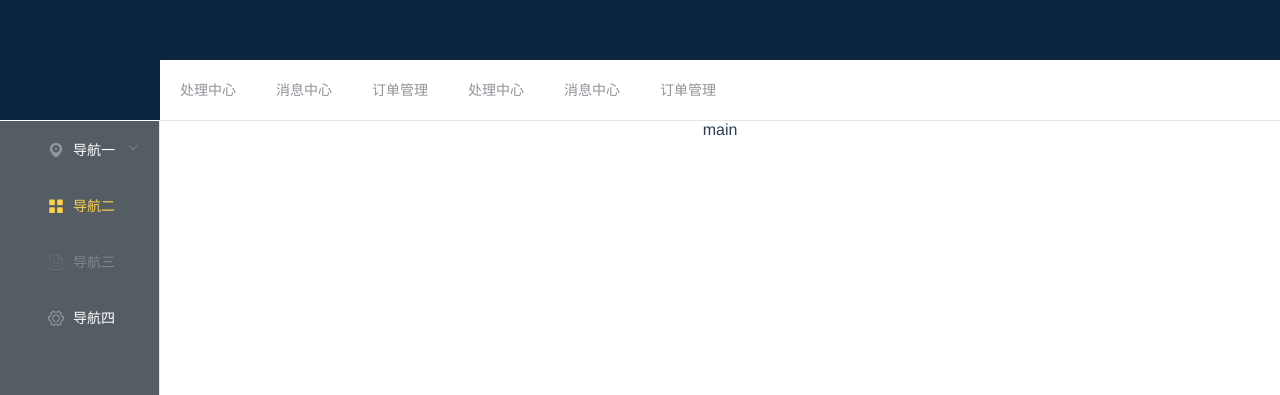
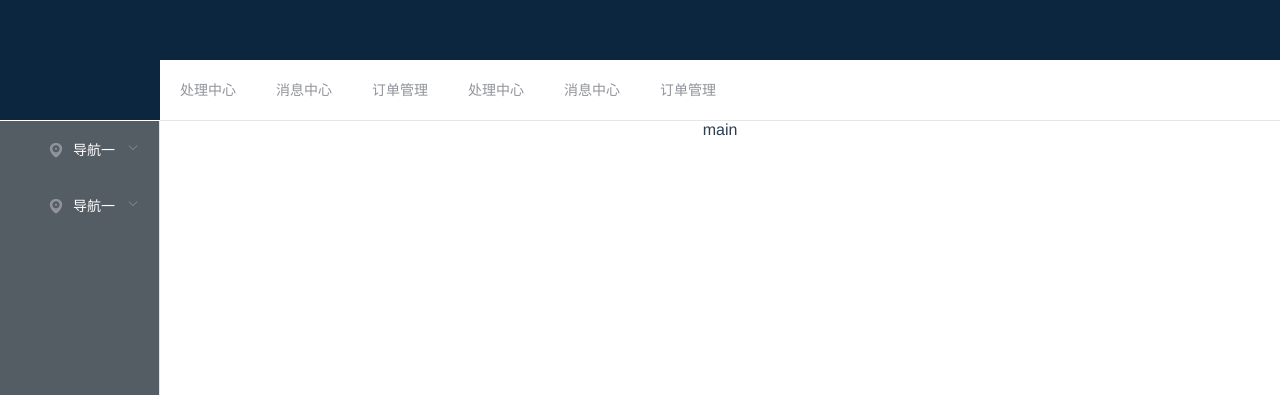
Before and after one commit to imfkk/unionboss, a Vue app in the folder unionboss/: page /#/ in a window 1280 px wide. Shown: the top 395 px of the page. Built offline with nearby package versions, Linux system fonts and the light colour scheme.

Commit message:
页面布局改版

```diff
--- a/unionboss/src/components/aside.vue
+++ b/unionboss/src/components/aside.vue
@@ -12,31 +12,23 @@
         <i class="el-icon-location"></i>
         <span>导航一</span>
       </template>
-      <el-menu-item-group>
-        <template slot="title">分组一</template>
-        <el-menu-item index="1-1">选项1</el-menu-item>
-        <el-menu-item index="1-2">选项2</el-menu-item>
-      </el-menu-item-group>
-      <el-menu-item-group title="分组2">
-        <el-menu-item index="1-3">选项3</el-menu-item>
-      </el-menu-item-group>
-      <el-submenu index="1-4">
-        <template slot="title">选项4</template>
-        <el-menu-item index="1-4-1">选项1</el-menu-item>
-      </el-submenu>
+      <el-menu-item index="1-1">选项1</el-menu-item>
+      <el-menu-item index="1-2">选项2</el-menu-item>
+
+      <el-menu-item index="1-3">选项3</el-menu-item>
+      <el-menu-item index="1-4-1">选项1</el-menu-item>
     </el-submenu>
-    <el-menu-item index="2">
-      <i class="el-icon-menu"></i>
-      <span slot="title">导航二</span>
-    </el-menu-item>
-    <el-menu-item index="3" disabled>
-      <i class="el-icon-document"></i>
-      <span slot="title">导航三</span>
-    </el-menu-item>
-    <el-menu-item index="4">
-      <i class="el-icon-setting"></i>
-      <span slot="title">导航四</span>
-    </el-menu-item>
+    <el-submenu index="1">
+      <template slot="title">
+        <i class="el-icon-location"></i>
+        <span>导航一</span>
+      </template>
+      <el-menu-item index="1-1">选项1</el-menu-item>
+      <el-menu-item index="1-2">选项2</el-menu-item>
+
+      <el-menu-item index="1-3">选项3</el-menu-item>
+      <el-menu-item index="1-4-1">选项1</el-menu-item>
+    </el-submenu>
   </el-menu>
 </template>
 
```
